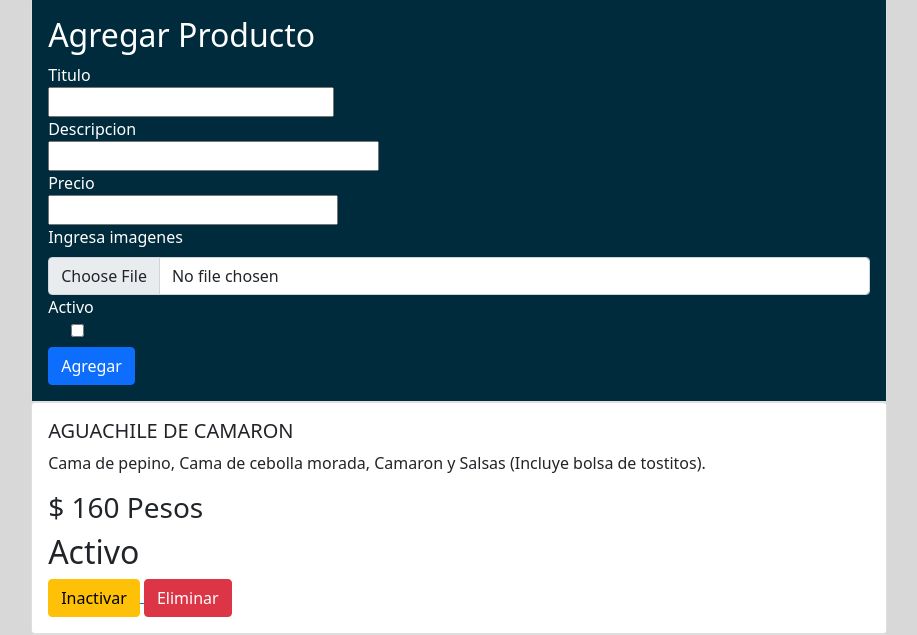
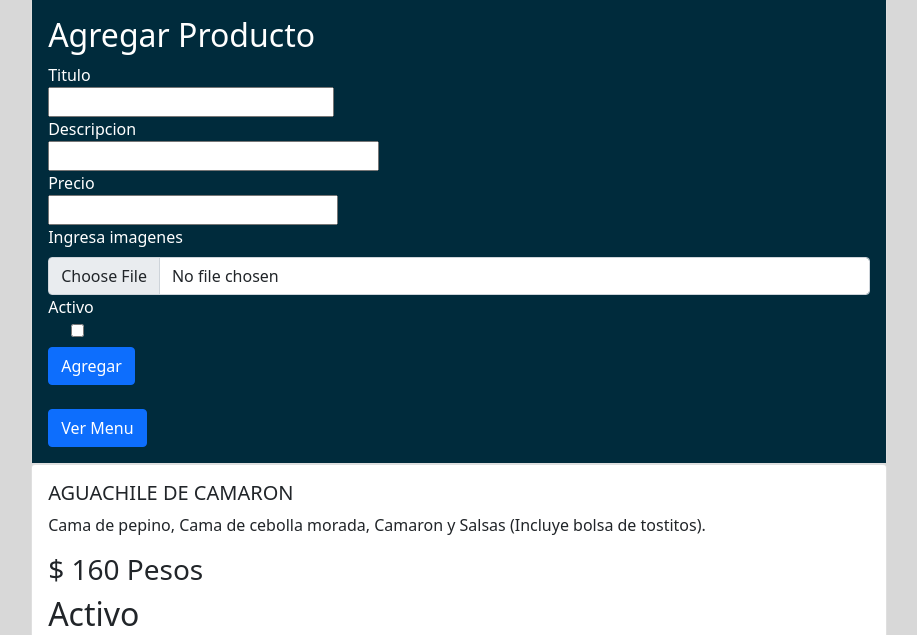
Before and after one commit to PabloBeltranT/menu-aguachiles, a Django app: page /admin_menu/ in a window 1280 px wide. Shown: the part 121-756 px from the top of the page, without its empty margins (181-1098 px from the left). Run offline with Django 3.2, Linux system fonts and the light colour scheme; data comes from the database, SQL or seed files in the repository; some libraries are stand-ins or nearby versions.

Commit message:
agregue enlaces para sitio administrativo

```diff
--- a/menu_app/templates/menu/admin.html
+++ b/menu_app/templates/menu/admin.html
@@ -35,7 +35,10 @@
                         <label class="form-label" for="customFile">Ingresa imagenes</label>
                         <input type="file" class="form-control" id="customFile" />
                         <label for="">Activo<input type="checkbox" name="estado" id=""></label>
-                        <div><input type="submit" value="Agregar" class="input_product btn btn-primary"></div>
+                        <div><input type="submit" value="Agregar" class="input_product btn btn-primary"></div><br>
+                        <a href="/menu_prueba/">
+                            <div><input type="button" value="Ver Menu" class="input_product btn btn-primary"></div>
+                        </a>
                     </div>
                 </div>
             </form>
```
Also changed, not shown: menu_app/templates/menu/menu_prueba.html (+6 -1 lines).
